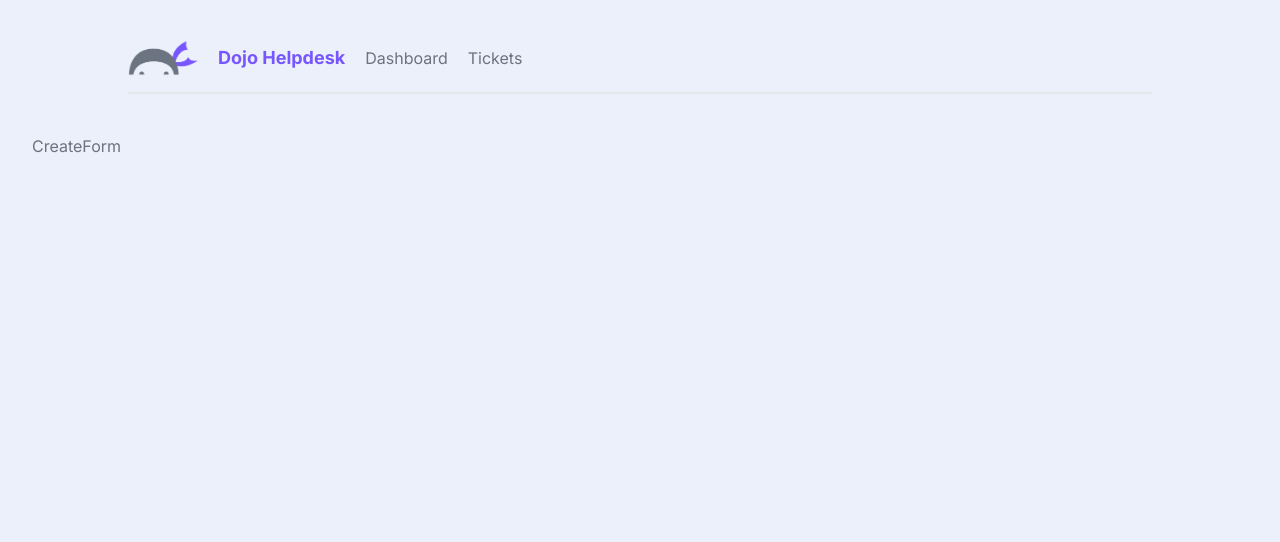
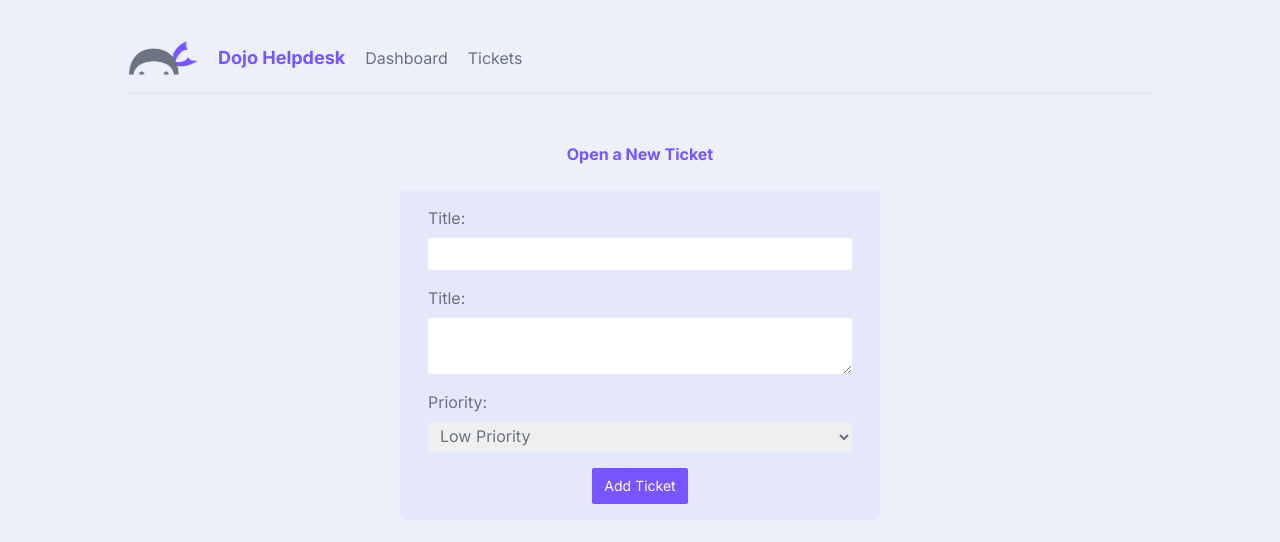
Before and after one commit to HponeMyatThu/Nextjs_basic, a Next.js app: page /tickets/create in a window 1280 px wide. Shown: the top 542 px of the page. Built offline with nearby package versions, Linux system fonts and the light colour scheme.

Commit message:
[ add ] create form

```diff
--- a/_data/db.json
+++ b/_data/db.json
@@ -20,6 +20,13 @@
       "body": "Lorem ipsum Triforce sit amet, Linkus Hyruleus tempus Ganondorf. Nunc ocarina sagittis quis Majoras Mask. Nulla in metus arcu. Suspendisse potenti. In vel mauris varius, consectetur Zora ipsum eget, Master Sword porttitor urna. Fusce elementum urna elit, eget eleifend velit consectetur eget. Integer vel lobortis ipsum, vitae auctor Ocarina of Time. Donec sed urna dapibus, interdum magna a, eleifend magna. Curabitur tincidunt enim a neque volutpat. Phasellus auctor magna vel nunc pretium, ut volutpat justo tristique. Pellentesque cursus convallis mauris, in tempus enim tincidunt vitae.",
       "priority": "high",
       "user_email": "peach@netninja.dev"
+    },
+    {
+      "id": "52f1",
+      "title": "title1",
+      "body": "boddy 1",
+      "priority": "medium",
+      "user_email": "mario@netninja.dev"
     }
   ]
 }
--- /dev/null
+++ b/app/tickets/create/CreateForm.jsx
@@ -0,0 +1,72 @@
+"use client";
+
+import { useRouter } from "next/navigation";
+import { useState } from "react";
+
+const CreateForm = () => {
+  const router = useRouter();
+
+  const [title, setTitle] = useState("");
+  const [body, setBody] = useState("");
+  const [priority, setPriority] = useState("low");
+  const [isLoading, setIsLoading] = useState(false);
+
+  const handleSubmit = async (e) => {
+    e.preventDefault();
+    setIsLoading(true);
+
+    const newTicket = {
+      title,
+      body,
+      priority,
+      user_email: "mario@netninja.dev",
+    };
+
+    const res = await fetch("http://localhost:4000/tickets", {
+      method: "POST",
+      headers: { "Content-Type": "application/json" },
+      body: JSON.stringify(newTicket),
+    });
+
+    if (res.status === 201) {
+      router.refresh();
+      router.push("/tickets");
+    }
+  };
+
+  return (
+    <form onSubmit={handleSubmit} className="w-1/2">
+      <label>
+        <span>Title:</span>
+        <input
+          required
+          type="text"
+          onChange={(e) => setTitle(e.target.value)}
+          value={title}
+        />
+      </label>
+      <label>
+        <span>Title:</span>
+        <textarea
+          required
+          onChange={(e) => setBody(e.target.value)}
+          value={body}
+        />
+      </label>
+      <label>
+        <span>Priority:</span>
+        <select onChange={(e) => setPriority(e.target.value)} value={priority}>
+          <option value="low">Low Priority</option>
+          <option value="medium">Medium Priority</option>
+          <option value="high">High Priority</option>
+        </select>
+      </label>
+      <button className="btn-primary" disabled={isLoading}>
+        {isLoading && <span>Adding...</span>}
+        {!isLoading && <span>Add Ticket</span>}
+      </button>
+    </form>
+  );
+};
+
+export default CreateForm;
--- a/app/tickets/create/page.jsx
+++ b/app/tickets/create/page.jsx
@@ -1,9 +1,13 @@
-import React from 'react'
+import React from "react";
+import CreateForm from "./CreateForm";
 
-const CreateForm = () => {
+const CreateTicket = () => {
   return (
-    <div>CreateForm</div>
-  )
-}
+    <main>
+      <h2 className="text-center">Open a New Ticket</h2>
+      <CreateForm />
+    </main>
+  );
+};
 
-export default CreateForm
+export default CreateTicket;
```
Lines whose indentation alone changed are shown as unchanged.
